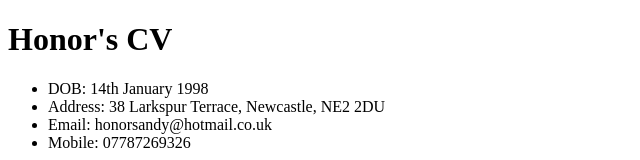
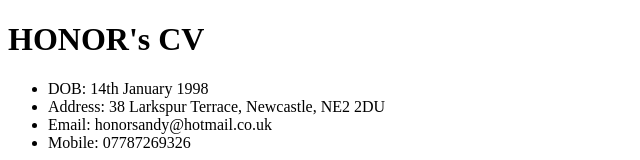
Before and after one commit to honorsandy/web-project, a plain HTML site: page index.html in a window 1280 px wide. Shown: the top 160 px of the page, without its empty margins (0-640 px from the left). Drawn offline with Linux system fonts and the light colour scheme.

Commit message:
Github commit 2
Text change to index html file

```diff
--- a/index.html
+++ b/index.html
@@ -6,7 +6,7 @@ header {
 }
 </style>
 </head>
-<h1>Honor's CV</h1>
+<h1>HONOR's CV</h1>
 <ul>
   <li>DOB: 14th January 1998</li>
   <li>Address: 38 Larkspur Terrace, Newcastle, NE2 2DU</li>
```
